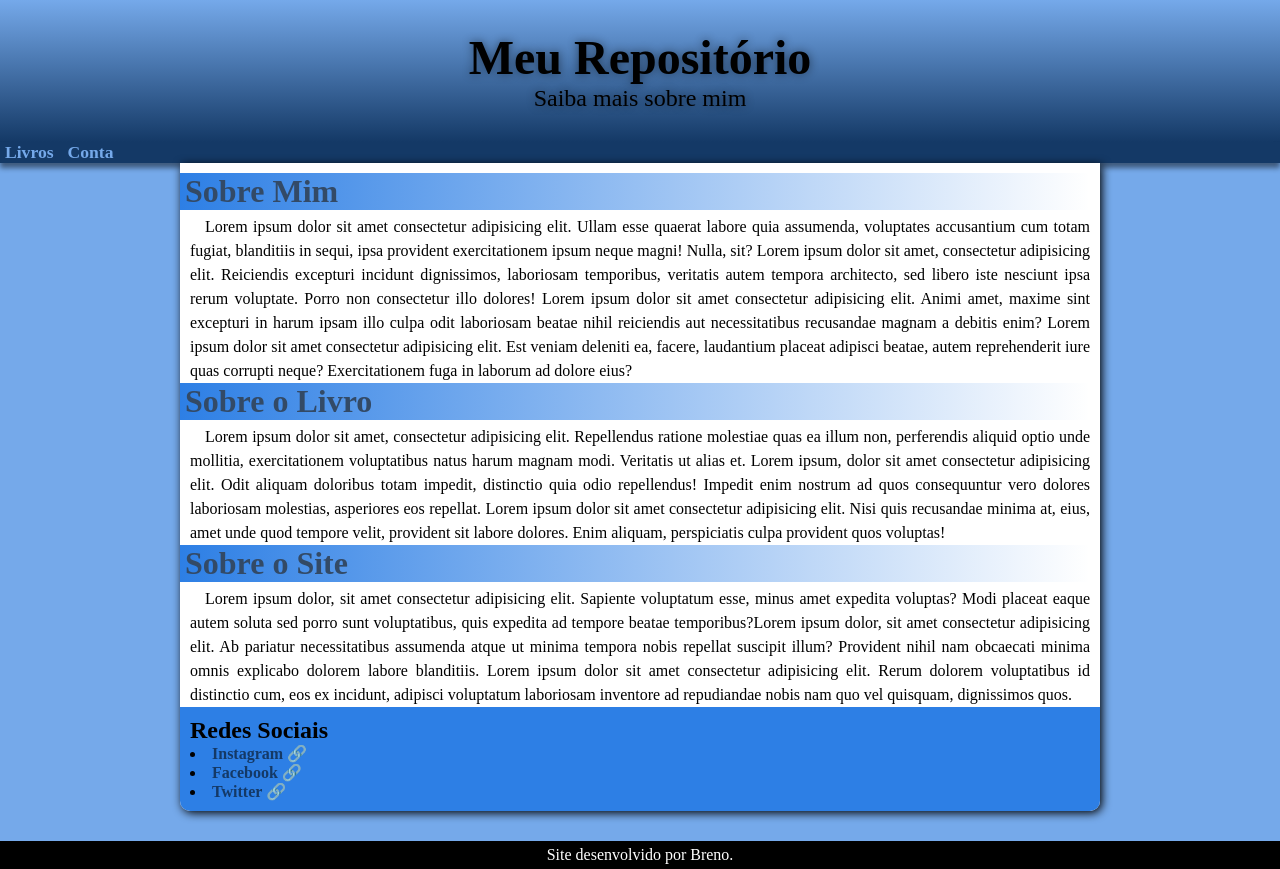
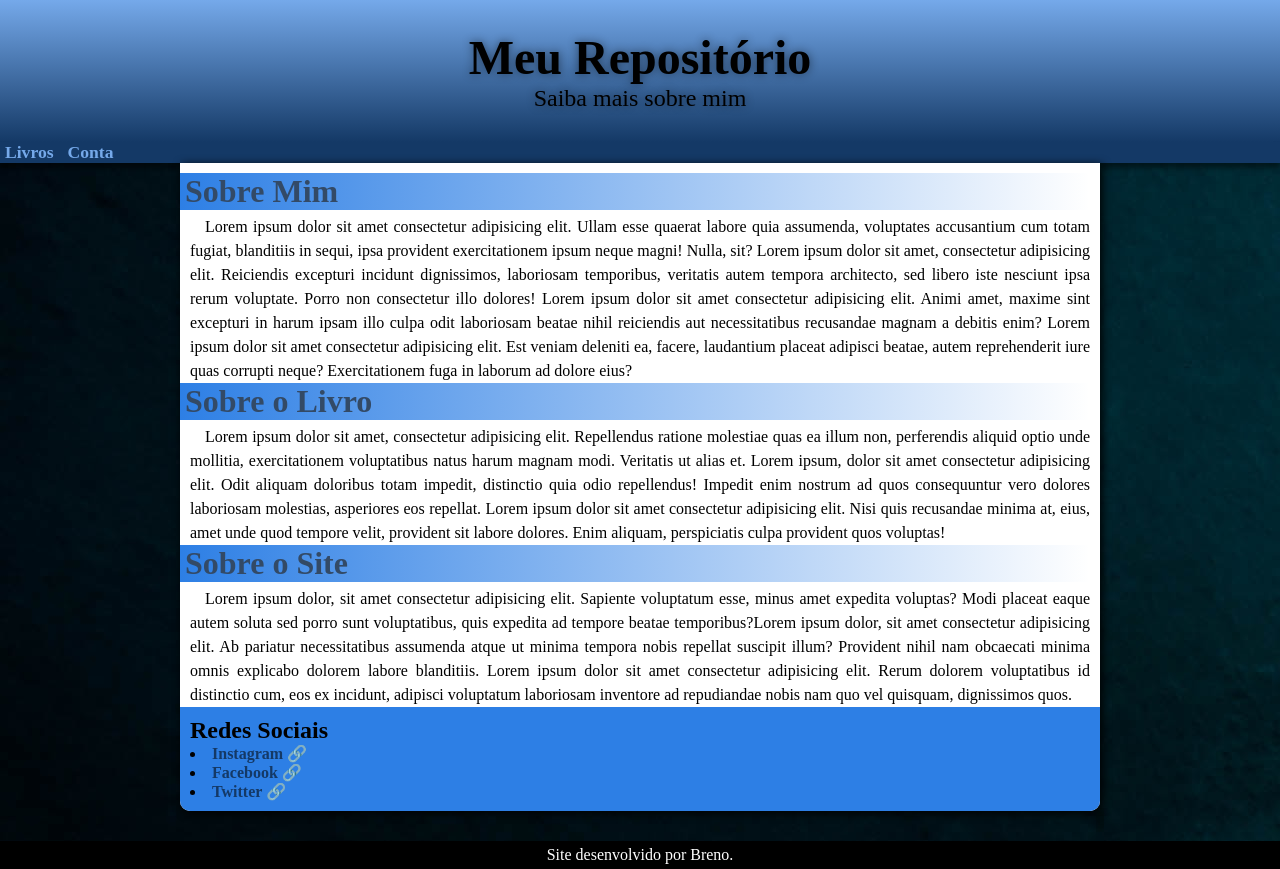
Before and after one commit to BrenoSantos18/first_site, a plain HTML site: page site/index.html in a window 1280 px wide. Drawn offline with Linux system fonts and the light colour scheme.

Commit message:
Alteração do fundo.

```diff
--- a/site/style.css
+++ b/site/style.css
@@ -9,7 +9,7 @@
 }
 
 body {
-    background-color: var(--cor1);
+    background-image: url(imagens/background.jpg);
     text-align: justify;
     margin: 0px;
 }
```
Also changed, not shown: site/imagens/background.jpg (added).
